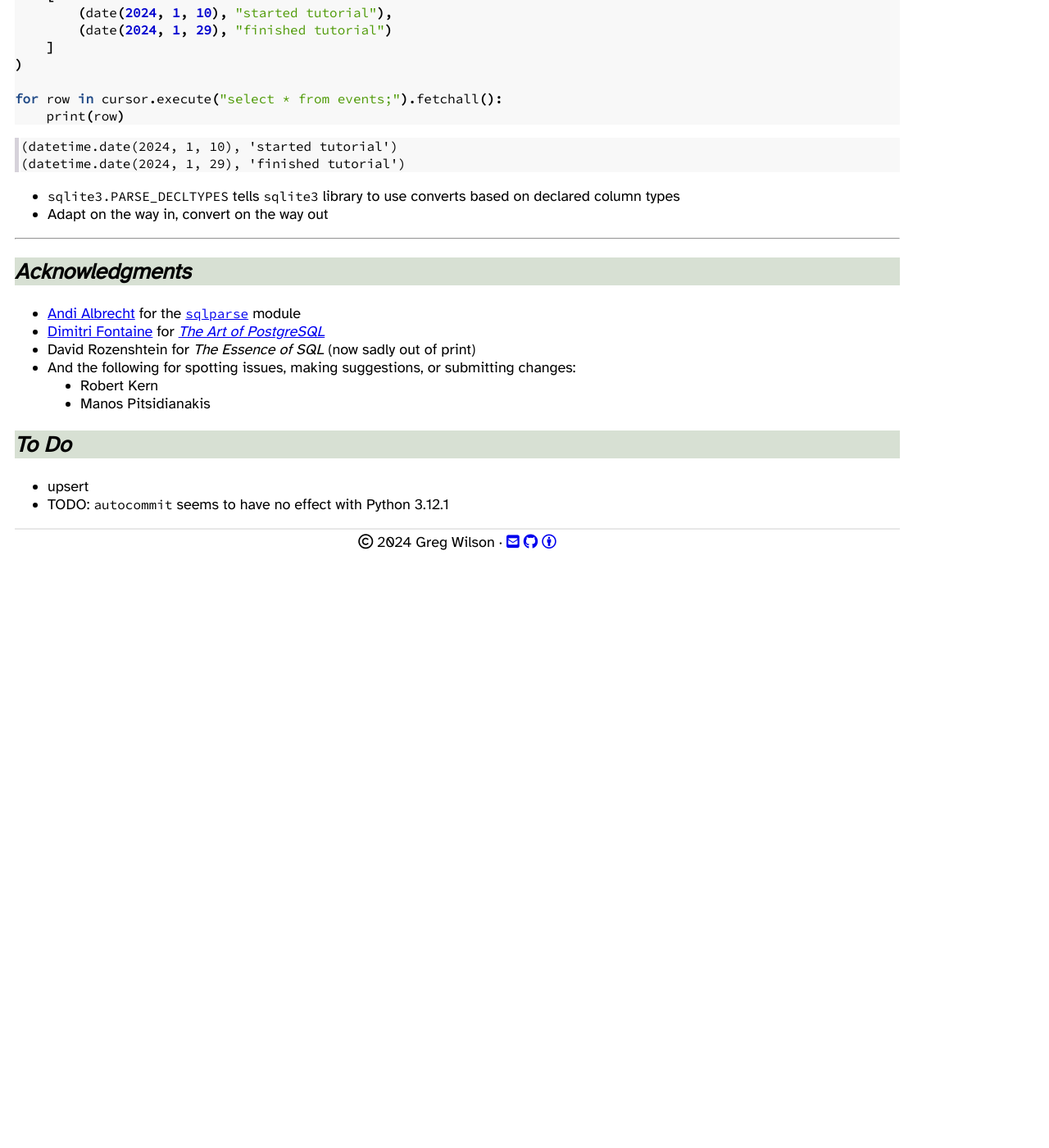
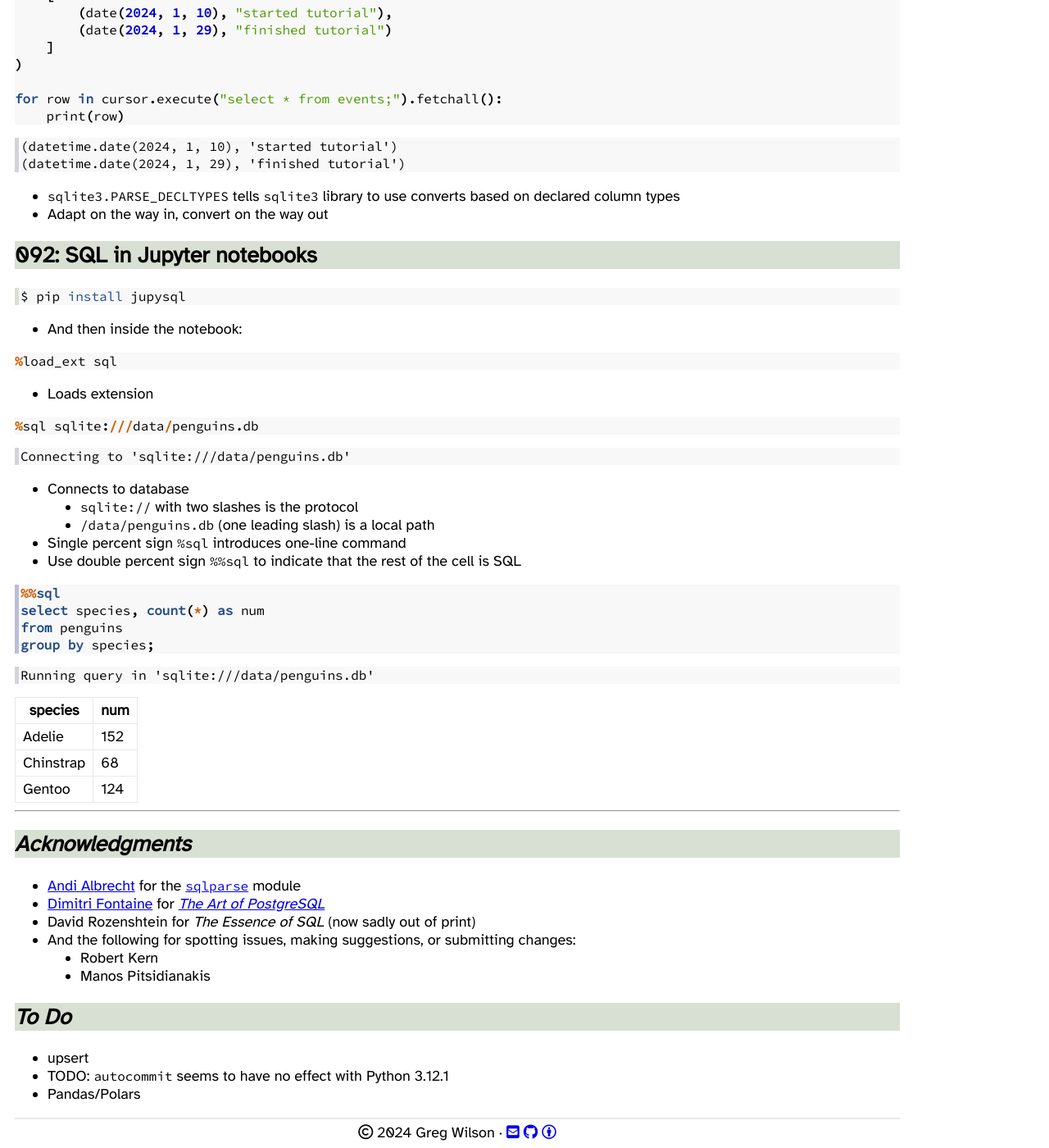
Before and after one commit to gvwilson/sql-tutorial, a Jekyll site: the page built from index.md, in a window 1280 px wide and 1400 px high, scrolled down 54633 px. Shown: the whole window at 82% size. Built offline with Jekyll 4.4.1, drawn with Linux system fonts in a browser that asks for light colours; nearby versions of some CDN libraries; our own code applies the rules of GitHub Pages for plain Markdown files; before the commit the page ends 55313 px from its top, so only the background shows below that.

Commit message:
feat: Jupyter notebooks

````diff
--- a/index.md
+++ b/index.md
@@ -2823,6 +2823,68 @@
 -   `sqlite3.PARSE_DECLTYPES` tells `sqlite3` library to use converts based on declared column types
 -   Adapt on the way in, convert on the way out
 
+## 092: SQL in Jupyter notebooks
+
+```bash
+$ pip install jupysql
+```
+
+-   And then inside the notebook:
+
+```python
+%load_ext sql
+```
+
+-   Loads extension
+
+```python
+%sql sqlite:///data/penguins.db
+```
+```
+Connecting to 'sqlite:///data/penguins.db'
+```
+
+-   Connects to database
+    -   `sqlite://` with two slashes is the protocol
+    -   `/data/penguins.db` (one leading slash) is a local path
+-   Single percent sign `%sql` introduces one-line command
+-   Use double percent sign `%%sql` to indicate that the rest of the cell is SQL
+
+
+```sql
+%%sql
+select species, count(*) as num
+from penguins
+group by species;
+```
+```
+Running query in 'sqlite:///data/penguins.db'
+```
+
+<table>
+  <thead>
+    <tr>
+      <th>species</th>
+      <th>num</th>
+    </tr>
+  </thead>
+  <tbody>
+    <tr>
+      <td>Adelie</td>
+      <td>152</td>
+    </tr>
+    <tr>
+      <td>Chinstrap</td>
+      <td>68</td>
+    </tr>
+    <tr>
+      <td>Gentoo</td>
+      <td>124</td>
+    </tr>
+  </tbody>
+</table>
+
+
 ---
 
 ## *Acknowledgments*
@@ -2838,6 +2900,7 @@
 
 -   upsert
 -   TODO: `autocommit` seems to have no effect with Python 3.12.1
+-   Pandas/Polars
 
 [albrecht-andi]: http://andialbrecht.de/
 [art-postgresql]: https://theartofpostgresql.com/
````
Also changed, not shown: jupysql.md (added, +62 -0 lines), 1 other file.
